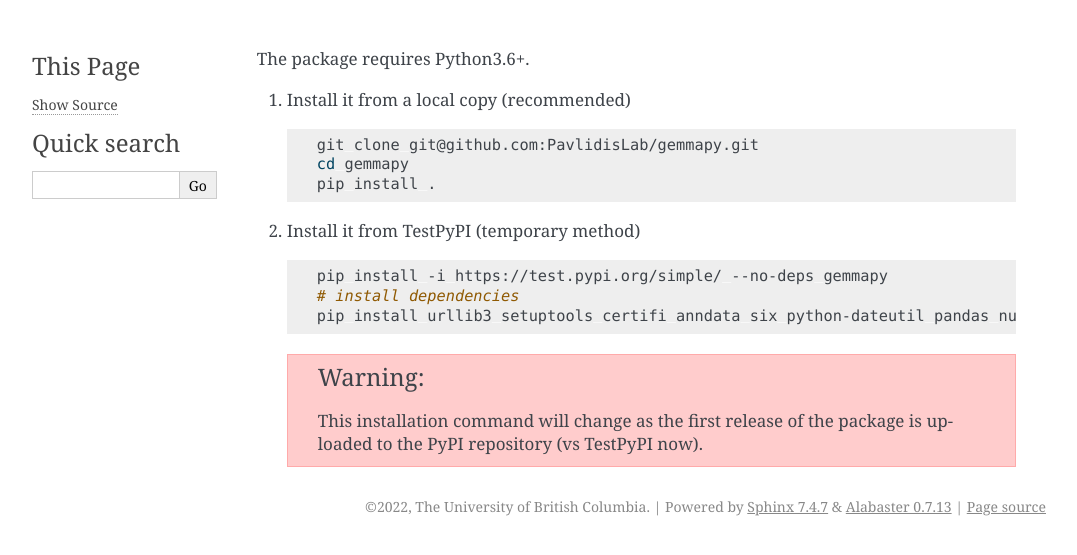
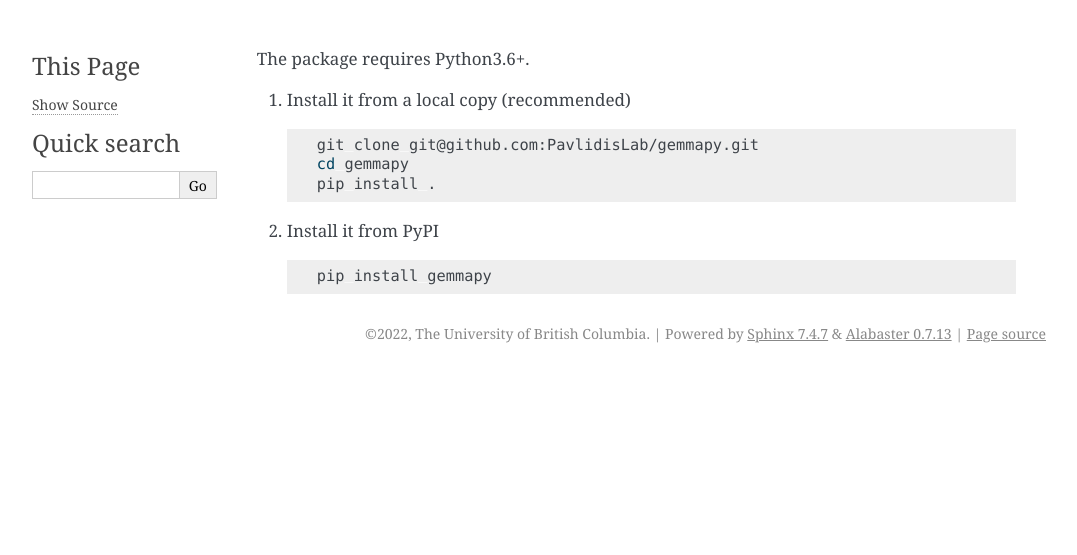
Before and after one commit to PavlidisLab/gemmapy, a Sphinx documentation site: the page built from docs/install.rst, in a window 1280 px wide. Shown: the top 555 px of the page, without its empty margins (106-1183 px from the left). Built offline with Sphinx 7.4.7, drawn with Linux system fonts in a browser that asks for light colours.

Commit message:
Make production Gemma REST API default, prepare to upload to PyPI

```diff
--- a/docs/install.rst
+++ b/docs/install.rst
@@ -8,14 +8,8 @@ The package requires Python3.6+.
       cd gemmapy
       pip install .
 
-#. Install it from TestPyPI (temporary method)
+#. Install it from PyPI
 
    .. code-block:: bash
 
-      pip install -i https://test.pypi.org/simple/ --no-deps gemmapy
-      # install dependencies
-      pip install urllib3 setuptools certifi anndata six python-dateutil pandas numpy
-
-   .. warning::
-      This installation command will change as the first release of the package
-      is uploaded to the PyPI repository (vs TestPyPI now).
+      pip install gemmapy
--- a/setup.cfg
+++ b/setup.cfg
@@ -16,3 +16,6 @@ install_requires =
     pandas
     numpy
     anndata
+
+#[options.packages.find]
+#exclude = test*; test.*
```
Also changed, not shown: README.rst (+2 -7 lines), 1 other file.
